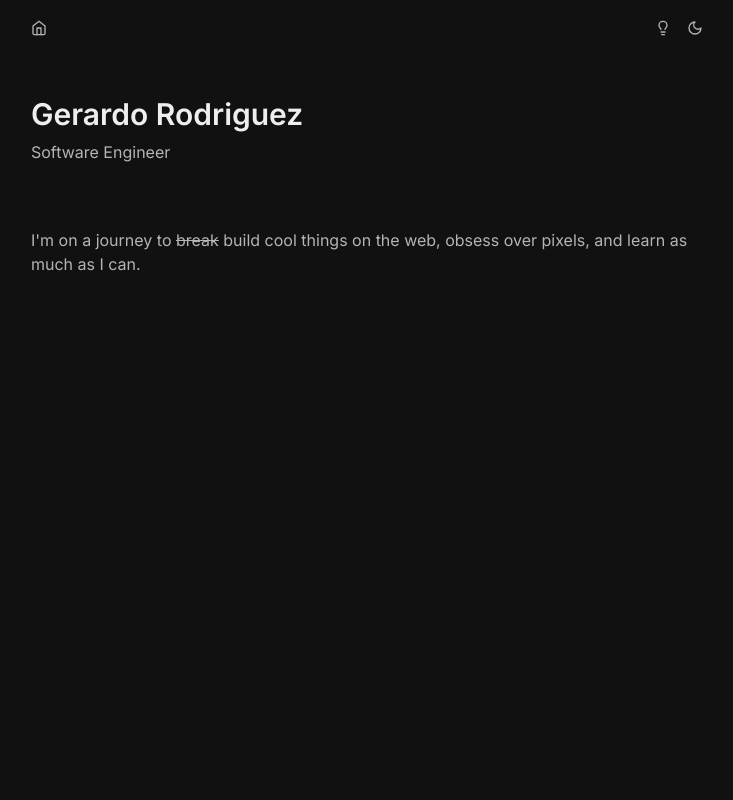
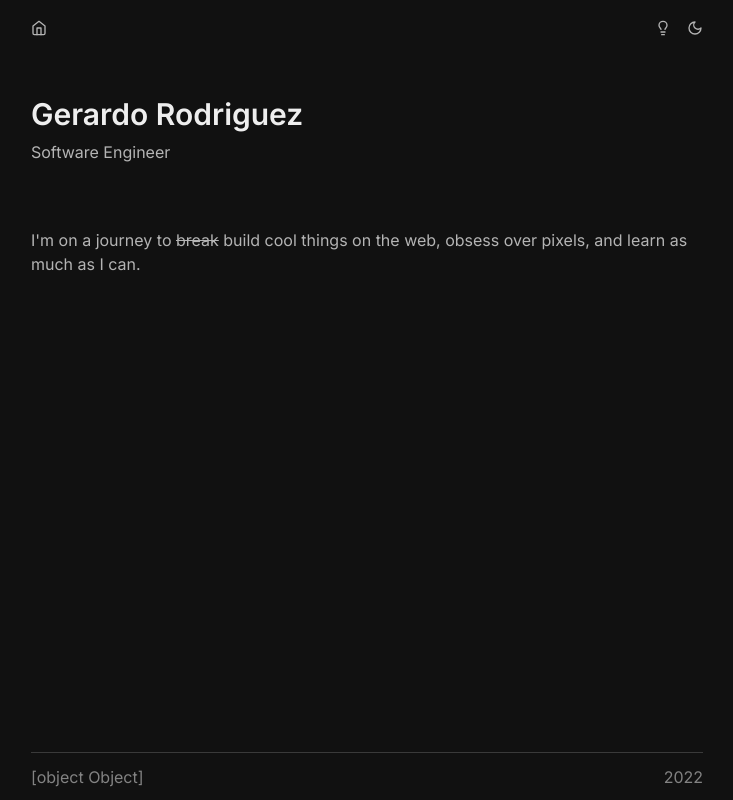
Before and after one commit to G-R3/gerar.dev, a Next.js app: page / in a window 1280 px wide. Shown: the whole page, without its empty margins (273-1006 px from the left). Built offline with nearby package versions, Linux system fonts and the light colour scheme.

Commit message:
add footer

```diff
--- a/src/app/layout.tsx
+++ b/src/app/layout.tsx
@@ -4,6 +4,7 @@ import { Providers } from "./providers";
 import { cn } from "@/utils/cn";
 import { Metadata } from "next";
 import { Navigation } from "@/components/navigation";
+import { Footsies } from "@/components/footsies";
 
 const inter = Inter({ subsets: ["latin"] });
 
@@ -28,6 +29,7 @@ export default async function RootLayout({
         <Providers>
           <Navigation />
           {children}
+          <Footsies />
         </Providers>
       </body>
     </html>
--- /dev/null
+++ b/src/components/footsies.tsx
@@ -0,0 +1,12 @@
+const footerText = ["[object Object]", "undefined"];
+export const Footsies = () => {
+  const currentYear = new Date().getFullYear();
+  const randomFooterText =
+    footerText[Math.floor(Math.random() * footerText.length)];
+  return (
+    <footer className="mt-auto flex h-12 w-full items-center justify-between border-t border-border">
+      <span className="text-gray10">{randomFooterText}</span>
+      <span className="text-gray10">{currentYear}</span>
+    </footer>
+  );
+};
--- a/tailwind.config.js
+++ b/tailwind.config.js
@@ -14,6 +14,7 @@ module.exports = {
         fg: "var(--gray12)",
         "fg-muted": "var(--gray11)",
         selection: "var(--grayA4)",
+        border: "var(--gray6)",
         gray1: "var(--gray1)",
         gray2: "var(--gray2)",
         gray3: "var(--gray3)",
```
